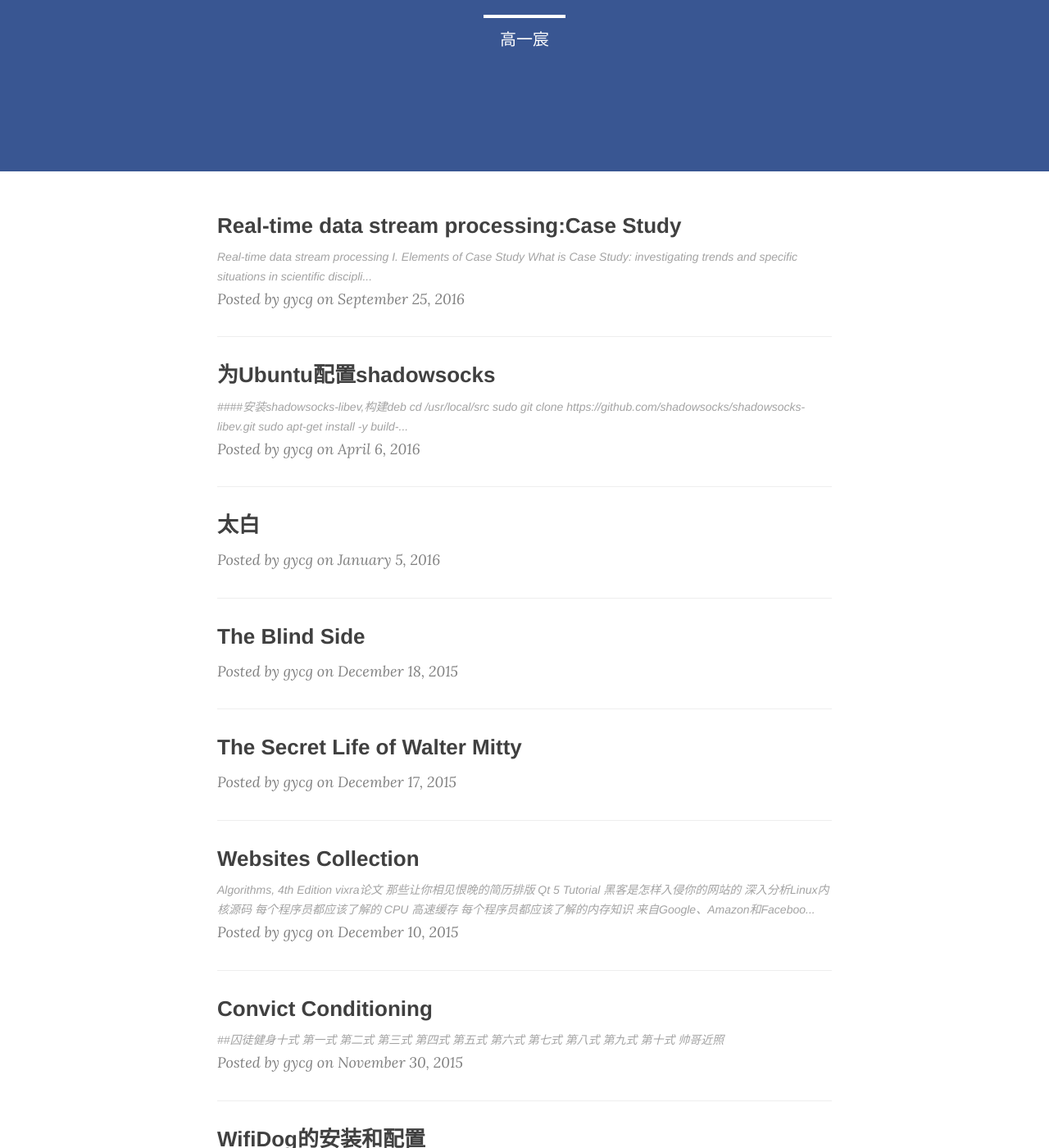
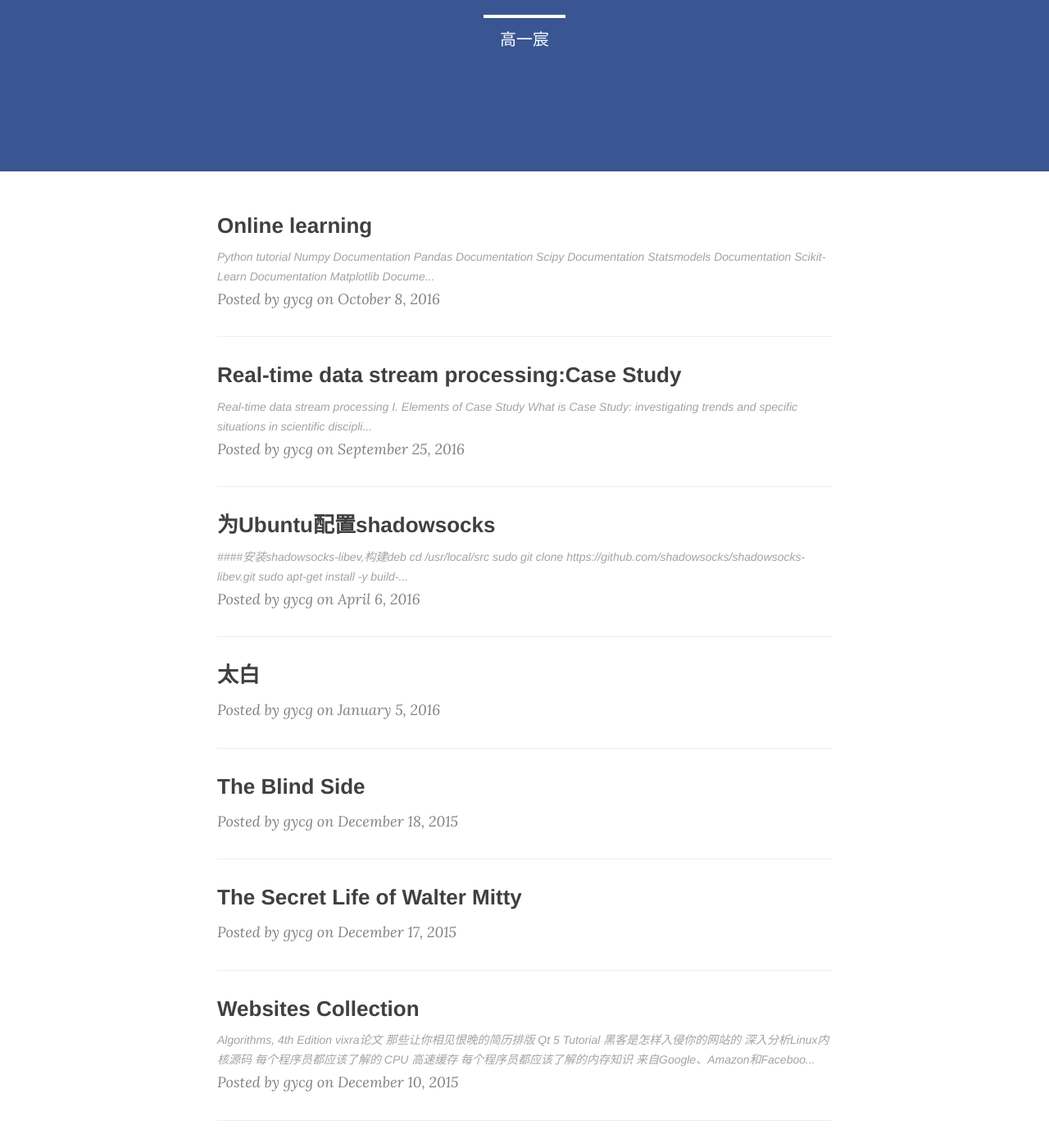
Before and after one commit to gycg/gycg.github.com, a Jekyll site: the page built from index.html, in a window 1280 px wide and 1400 px high, scrolled down 219 px. Shown: the whole window at 82% size. Built offline with Jekyll 4.4.1, drawn with Linux system fonts in a browser that asks for light colours; nearby versions of some CDN libraries; the list of posts is cut into pages by our own code; comment, search, counter and statistics services are not loaded; some of the changed text lies outside the part shown.

Commit message:
new post

```diff
--- a/_config.yml
+++ b/_config.yml
@@ -46,3 +46,4 @@ comments :
     provider : duoshuo
     duoshuo :
         short_name : gycg
+gems: [jekyll-paginate]
--- /dev/null
+++ b/_posts/2016-10-08-online-learning.md
@@ -0,0 +1,30 @@
+---
+layout: post
+title: Online learning
+categories: [blog ]
+tags: [plan,  ]
+description:
+---
+
+**Python tutorial**
+[Numpy Documentation](https://docs.scipy.org/doc/numpy-dev/user/quickstart.html)
+[Pandas Documentation](http://pandas.pydata.org/pandas-docs/version/0.17.0/index.html)
+[Scipy Documentation](http://docs.scipy.org/doc/scipy/reference/)
+[Statsmodels Documentation](http://statsmodels.sourceforge.net/stable/)
+[Scikit-Learn Documentation](http://scikit-learn.org/stable/documentation.html)
+[Matplotlib Documentation](http://matplotlib.org/)
+[The Python Tutorial](https://docs.python.org/3/tutorial/index.html)
+
+**Competition**
+[LeetCode](https://leetcode.com/problemset/algorithms/)
+[Code Jam](https://code.google.com/codejam/contests.html)
+[APAC](https://code.google.com/codejam/apactest)
+[Kaggle](https://www.kaggle.com)
+[Topcoder](https://arena.topcoder.com/#/u/dashboard)
+
+**Machine learning**
+[Machine learning coursera](https://www.coursera.org/learn/machine-learning/home/welcome)
+[UFLDL](http://deeplearning.stanford.edu/wiki/index.php/UFLDL_Tutorial)
+
+**Algorithm**
+[CLRS]()
```
Also changed, not shown: _posts/2016-09-25-realtime_stream_processing.md (+1 -0 lines).
